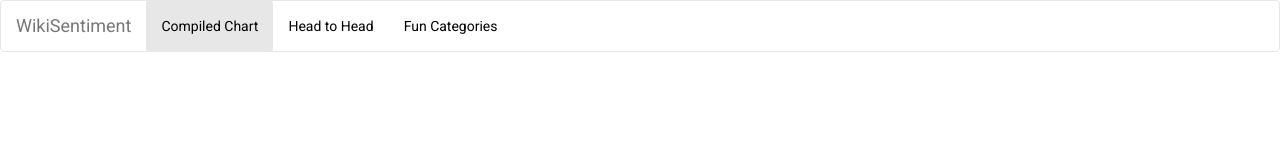
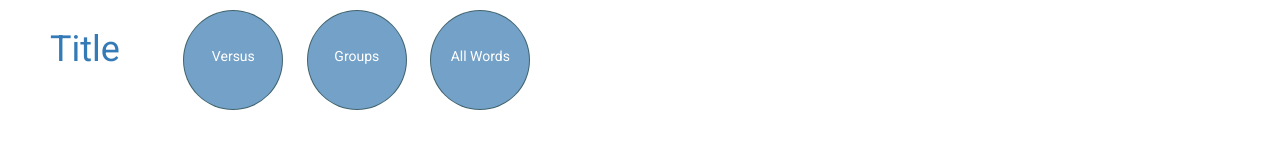
Before and after one commit to cfreiner/wdi-project4, a website: page public/index.html in a window 1280 px wide. Drawn offline with nearby package versions, Linux system fonts and the light colour scheme; some packages are replaced by stand-ins of ours; no server answers.

Commit message:
custom navbar

```diff
--- a/public/app/css/style.css
+++ b/public/app/css/style.css
@@ -77,6 +77,37 @@ i {
   color: black;
 }
 
+/* Custom nav */
+
+.circle-nav {
+  /*height: 100px;*/
+  overflow: hidden;
+  margin-bottom: 2%;
+}
+
+.nav-link {
+  width: 100px;
+  height: 100px;
+  display: inline-block;
+  border-radius: 50%;
+  border: 1px solid rgba(47,79,79, 0.75);
+  background: rgba(70,130,180, 0.75);
+  text-align: center;
+  padding-top: 35px;
+  color: white;
+  margin: 10px;
+  transition: all .2s ease-in-out;
+}
+
+.nav-link:hover {
+  transform: scale(1.1);
+}
+
+.title {
+  display: inline-block;
+  margin: 0 50px 0 50px;
+}
+
 /* SVG Styling */
 svg {
   margin-left: 2.5%;
--- /dev/null
+++ b/public/app/views/nav_circles.html
@@ -0,0 +1,7 @@
+<div class="circle-nav">
+
+  <a href="/"><h1 class="title">Title</h1></a>
+  <a href="/versus"><div class="nav-link">Versus</div></a>
+  <a href="/groups"><div class="nav-link">Groups</div></a>
+  <a href="/words"><div class="nav-link">All Words</div></a>
+</div>
--- a/public/index.html
+++ b/public/index.html
@@ -3,6 +3,7 @@
   <head>
     <title>Project 4</title>
     <base href="/" />
+    <meta name="viewport" content="width=device-width, initial-scale=1.0">
     <!-- Latest compiled and minified CSS & JS -->
     <link rel="stylesheet" media="screen" href="//netdna.bootstrapcdn.com/bootstrap/3.3.4/css/bootstrap.min.css">
     <script type="text/javascript" src="https://cdnjs.cloudflare.com/ajax/libs/jquery/2.1.4/jquery.min.js"></script>
@@ -20,7 +21,7 @@
     <script type="text/javascript" src="app/app.js"></script>
   </head>
   <body>
-    <ng-include src="'./app/views/nav.html'"></ng-include>
+    <ng-include src="'./app/views/nav_circles.html'"></ng-include>
     <div class="container" id="main">
       <ng-view></ng-view>
     </div>
```
